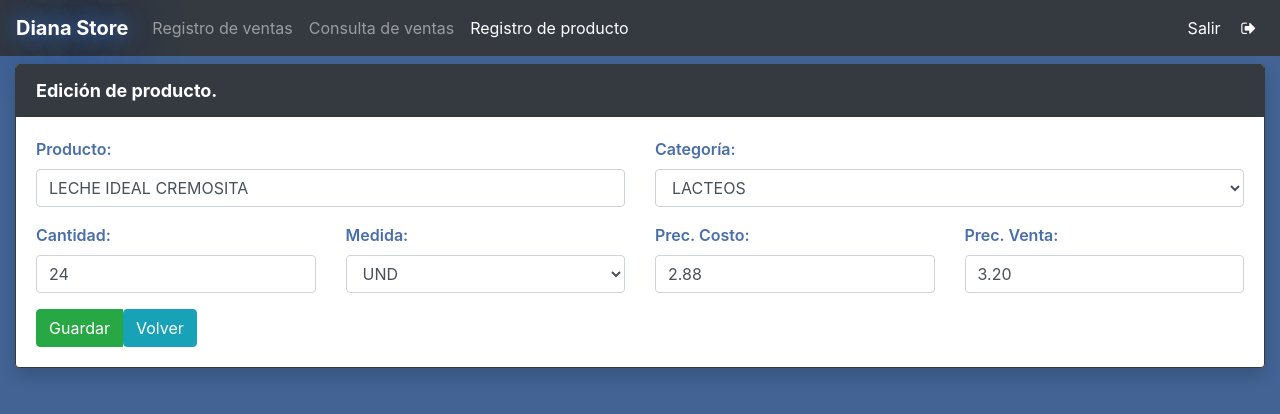
After one commit to Userley/DMStore, a PHP site: page /editarpro.php?id=1 in a window 1280 px wide. The commit adds this page. Shown: the top 414 px of the page. Run offline with PHP 8.4, Linux system fonts and the light colour scheme; data comes from the database, SQL or seed files in the repository; both versions use the stored data as it was after the commit; some libraries are stand-ins or nearby versions.

Commit message:
Actualización de formulario de ventas y edición de productos

```diff
--- /dev/null
+++ b/editarpro.php
@@ -0,0 +1,141 @@
+<!DOCTYPE html>
+<html lang="en">
+
+<head>
+    <?php
+
+    include_once("header.php");
+    include_once("utiles.php");
+    include_once('Cnx.php');
+    $rsCategorias = mysqli_query($Conex, "Select * from categoria;");
+    $rsmedidas = mysqli_query($Conex, "Select * from unidadmedida;");
+
+    $id = $_GET["id"];
+
+    $lstpro = mysqli_query($Conex, "select * from productos where idproducto='" . $id . "'");
+    $dtopro = mysqli_fetch_assoc($lstpro);
+
+    ?>
+    <title>Diana Store</title>
+</head>
+
+<body>
+    <nav class="navbar navbar-expand-lg navbar-dark bg-dark">
+        <button class="navbar-toggler" type="button" data-toggle="collapse" data-target="#navbarTogglerDemo01" aria-controls="navbarTogglerDemo01" aria-expanded="false" aria-label="Toggle navigation">
+            <span class="navbar-toggler-icon"></span>
+        </button>
+        <div class="collapse navbar-collapse" id="navbarTogglerDemo01">
+            <a class="navbar-brand" href="#"><strong>Diana Store</strong></a>
+            <ul class="navbar-nav mr-auto mt-2 mt-lg-0">
+                <li class="nav-item">
+                    <a class="nav-link" href="bodega.php">Registro de ventas<span class="sr-only">(current)</span></a>
+                </li>
+                <li class="nav-item">
+                    <a class="nav-link" href="busquedabodega.php">Consulta de ventas</a>
+                </li>
+                <li class="nav-item active">
+                    <a class="nav-link" href="registrobodega.php">Registro de producto</a>
+                </li>
+            </ul>
+            <div class="flex my-2 my-lg-0">
+                <a href="logout.php" style="text-decoration: none;">
+                    <span class="text-white m-2">Salir</span>
+                    <i class="fa fa-sign-out m-2 text-white" aria-hidden="true" id="salir"></i>
+                </a>
+            </div>
+        </div>
+    </nav>
+    <section class="mt-2">
+        <div class="container-fluid">
+            <div class="row justify-content-center">
+                <div class="col-sm-12 col-md-12 col-lg-12 ">
+                    <form action="registrobodega.php" method="POST">
+                        <div class="card shadow border-dark">
+                            <div class="card-header bg-dark text-white">
+                                <span style="font-weight: 700 !important; font-size:18px">Edición de producto.</span>
+                            </div>
+                            <div class="card-body">
+                                <div class="row">
+                                    <div class="col-sm-12 col-md-6 col-lg-6">
+                                        <div class="form-group">
+                                            <label for="txtdescripcion">Producto:</label>
+                                            <input type="text" name="txtdescripcion" value='<?php echo $dtopro['descripcion'] ?>' id="txtdescripcion" class="form-control" autocomplete="off">
+                                        </div>
+                                    </div>
+                                    <div class="col-sm-12 col-md-6 col-lg-6">
+                                        <div class="form-group">
+                                            <label for="ddlcategoria">Categoría:</label>
+                                            <select class="form-control" id="ddlcategoria" name="ddlcategoria">
+                                                <?php
+                                                while ($dataC = mysqli_fetch_assoc($rsCategorias)) {
+                                                    if ($dataC['idcategoria'] == $dtopro['idcategoria']) {
+                                                        # code...
+                                                        echo "<option value='" . $dataC["idcategoria"] . "' selected='selected'>" . utf8_encode($dataC["descripcion"]) . "</option>";
+                                                    } else {
+                                                        echo "<option value='" . $dataC["idcategoria"] . "'>" . utf8_encode($dataC["descripcion"]) . "</option>";
+                                                    }
+                                                }
+                                                ?>
+                                            </select>
+                                        </div>
+                                    </div>
+                                    <div class="col-sm-12 col-md-3 col-lg-3">
+                                        <div class="form-group">
+                                            <label for="txtcantidad">Cantidad:</label>
+                                            <input type="number" name="txtcantidad" id="txtcantidad" class="form-control" value='<?php echo $dtopro['Stock'] ?>'>
+                                        </div>
+                                    </div>
+                                    <div class="col-sm-12 col-md-3 col-lg-3">
+                                        <div class="form-group">
+                                            <label for="ddlundmedida">Medida:</label>
+                                            <select class="form-control" id="ddlundmedida" name="ddlundmedida">
+                                                <?php
+                                                while ($dataC = mysqli_fetch_assoc($rsmedidas)) {
+                                                    if ($dataC['idundmedida'] == $dtopro['idundmedida']) {
+                                                        echo "<option value='" . $dataC["idundmedida"] . "' selected='selected'>" . utf8_encode($dataC["descripcion"]) . "</option>";
+                                                    } else {
+                                                        echo "<option value='" . $dataC["idundmedida"] . "'>" . utf8_encode($dataC["descripcion"]) . "</option>";
+                                                    }
+                                                }
+                                                ?>
+                                            </select>
+                                        </div>
+                                    </div>
+                                    <div class="col-sm-12 col-md-3 col-lg-3">
+                                        <div class="form-group">
+                                            <label for="txtpreciocompra">Prec. Costo:</label>
+                                            <input type="number" name="txtpreciocompra" id="txtpreciocompra" class="form-control" step="0.01" value='<?php echo $dtopro['preciocompra'] ?>'>
+                                        </div>
+                                    </div>
+                                    <div class="col-sm-12 col-md-3 col-lg-3">
+                                        <div class="form-group">
+                                            <label for="txtprecioventa">Prec. Venta:</label>
+                                            <input type="number" name="txtprecioventa" id="txtprecioventa" class="form-control" step="0.01" value='<?php echo $dtopro['precioventa'] ?>'>
+                                        </div>
+                                    </div>
+                                    <div class="col-sm-12 col-md-12 col-lg-12">
+                                        <div class="btn-group">
+                                            <input type="submit" value="Guardar" name="btnguardar" class="btn btn-success ">
+                                            <a href="registrobodega.php"> <input type="button" value="Volver" class="btn btn-info"></a>
+                                        </div>
+                                    </div>
+                                </div>
+                            </div>
+                        </div>
+                    </form>
+
+                </div>
+            </div>
+        </div>
+
+    </section>
+    <script>
+        $(document).ready(function() {
+            // $('.selectpicker').selectpicker();
+
+
+        });
+    </script>
+</body>
+
+</html>
```
Also changed, not shown: bd/bd_dmstore.sql (+6 -7 lines), bodega.php (+21 -7 lines), consultas.php (+8 -6 lines), registrobodega.php (+75 -21 lines).
